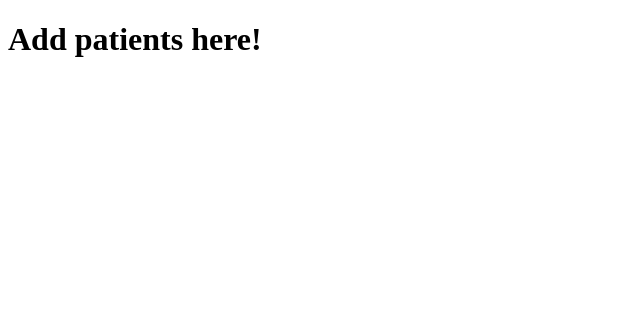
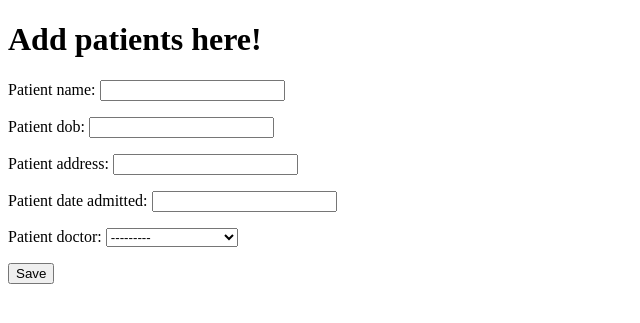
Before and after one commit to ssoubhik/HospitalRecordSystem, a Django app: page /add-patient in a window 1280 px wide. Shown: the top 323 px of the page, without its empty margins (0-640 px from the left). Run offline with Django 4.2, Linux system fonts and the light colour scheme; data comes from the database, SQL or seed files in the repository; both versions use the stored data as it was after the commit.

Commit message:
feat: add, edit, delete patients class-based views

```diff
--- a/records/models.py
+++ b/records/models.py
@@ -19,7 +19,7 @@ class Patient(models.Model):
     patient_name = models.CharField(max_length=25)
     patient_dob = models.DateField()
     patient_address = models.CharField(max_length=100)
-    patient_date_admitted = models.DateTimeField()
+    patient_date_admitted = models.DateField()
     patient_doctor = models.ForeignKey(Doctor, null=True, on_delete=models.SET_NULL)
 
     def __str__(self):
--- a/records/templates/records/add-patient.html
+++ b/records/templates/records/add-patient.html
@@ -6,5 +6,10 @@
 </head>
 <body>
 <h1>Add patients here!</h1>
+<form method="post">
+    {% csrf_token %}
+    {{ form.as_p }}
+    <input type="submit" value="Save">
+</form>
 </body>
 </html>
--- a/records/templates/records/delete-patient.html
+++ b/records/templates/records/delete-patient.html
@@ -6,5 +6,10 @@
 </head>
 <body>
 <h1>Delete patients here!</h1>
+<form method="post">{% csrf_token %}
+    <p>Are you sure you want to delete "{{ object }}"?</p>
+    {{ form }}
+    <input type="submit" value="Confirm">
+</form>
 </body>
 </html>
--- a/records/templates/records/edit-patient.html
+++ b/records/templates/records/edit-patient.html
@@ -6,5 +6,10 @@
 </head>
 <body>
 <h1>Edit patients here!</h1>
+<form method="post">
+    {% csrf_token %}
+    {{ form.as_p }}
+    <input type="submit" value="Save">
+</form>
 </body>
 </html>
--- a/records/templates/records/patient-records.html
+++ b/records/templates/records/patient-records.html
@@ -8,11 +8,9 @@
 <h1>show a list of patients here!</h1>
 <ul>
     {% for patient in object_list %}
-    <li>{{patient.patient_name}}</li>
+    <li>{{patient.patient_name}} <a href="edit-patient/{{patient.patient_id}}">Edit</a> <a href="delete-patient/{{patient.patient_id}}">Delete</a></li>
     {% endfor %}
 </ul>
 <a href="add-patient">Add Patient</a><br>
-<a href="edit-patient">Edit Patient</a><br>
-<a href="delete-patient">Delete Patient</a>
 </body>
 </html>
--- a/records/urls.py
+++ b/records/urls.py
@@ -10,6 +10,6 @@ urlpatterns = [
     path('edit-doctor', views.edit_doctor, name="EditDoctor"),
     path('patient-records', PatientRecordsView.as_view(), name="PatientRecords"),
     path('add-patient', AddPatientView.as_view(), name="AddPatient"),
-    path('edit-patient', EditPatientView.as_view(), name="EditPatient"),
-    path('delete-patient', DeletePatientView.as_view(), name="DeletePatient"),
+    path('edit-patient/<int:pk>', EditPatientView.as_view(), name="EditPatient"),
+    path('delete-patient/<int:pk>', DeletePatientView.as_view(), name="DeletePatient"),
 ]
--- a/records/views.py
+++ b/records/views.py
@@ -1,6 +1,8 @@
 from django.shortcuts import render
+from django.urls import reverse_lazy
+
 from .models import Doctor, Patient
-from django.views.generic import TemplateView, ListView
+from django.views.generic import TemplateView, ListView, CreateView, UpdateView, DeleteView
 
 
 # doctors list view
@@ -132,15 +134,23 @@ class PatientRecordsView(ListView):
 
 
 # add patient view
-class AddPatientView(TemplateView):
+class AddPatientView(CreateView):
+    model = Patient
+    fields = '__all__'
+    success_url = reverse_lazy("PatientRecords")
     template_name = 'records/add-patient.html'
 
 
 # edit patient view
-class EditPatientView(TemplateView):
+class EditPatientView(UpdateView):
+    model = Patient
+    fields = '__all__'
+    success_url = reverse_lazy("PatientRecords")
     template_name = 'records/edit-patient.html'
 
 
 # delete patient view
-class DeletePatientView(TemplateView):
+class DeletePatientView(DeleteView):
+    model = Patient
+    success_url = reverse_lazy("PatientRecords")
     template_name = 'records/delete-patient.html'
```
Also changed, not shown: db.sqlite3, records/migrations/0006_alter_patient_patient_date_admitted.py (added).
